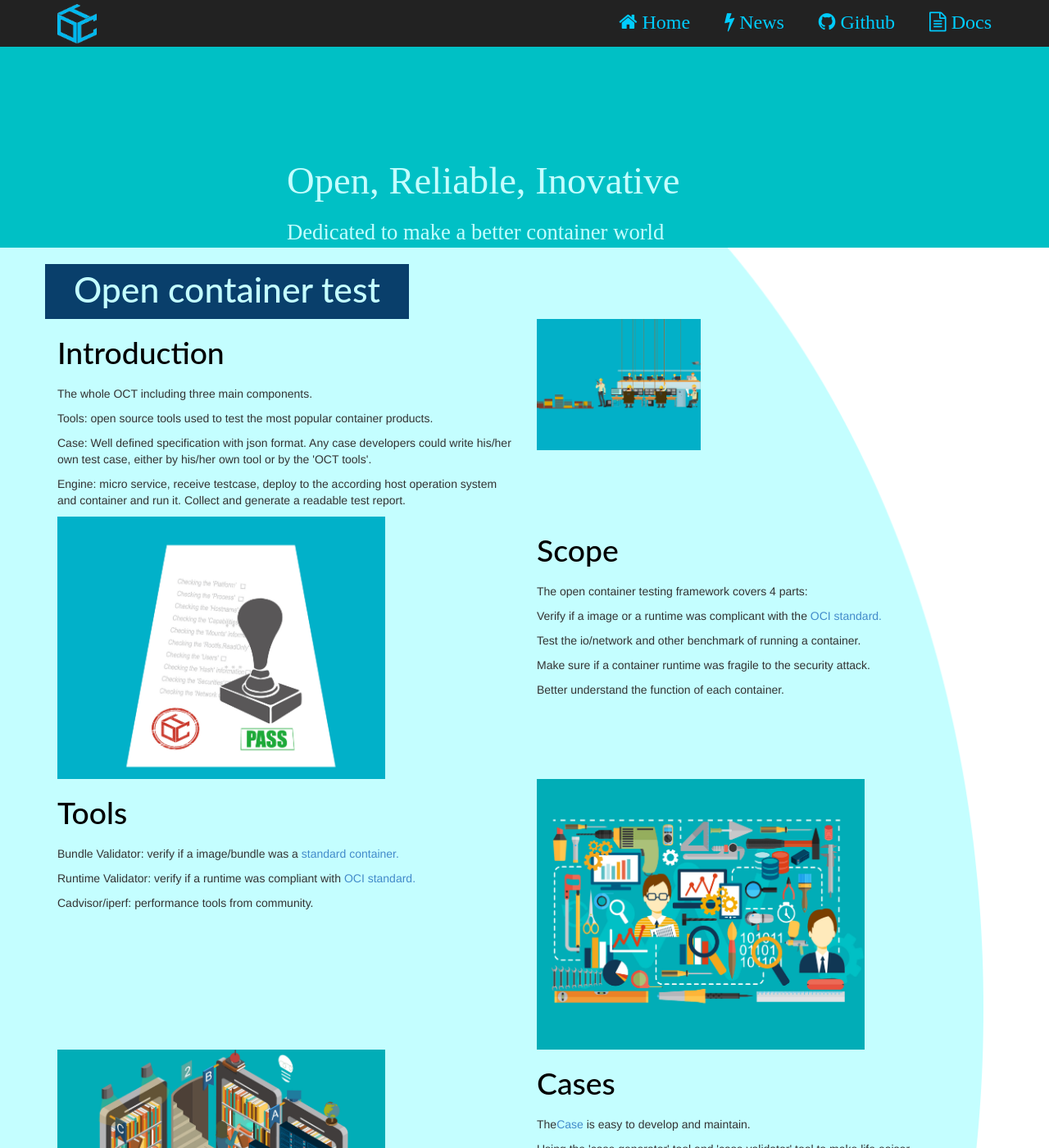
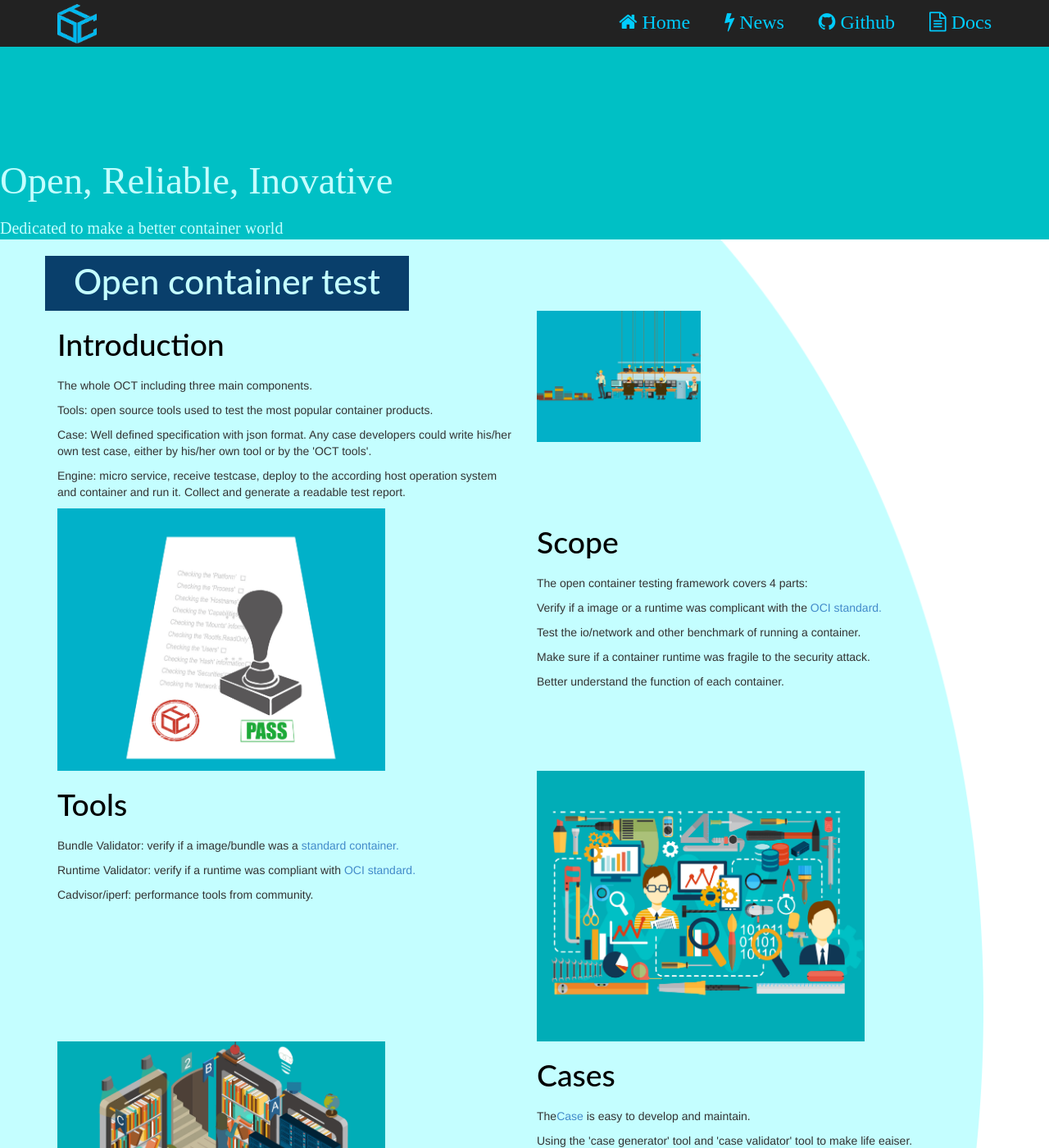
Before and after one commit to ociweb/ociweb.github.io, a Jekyll site: the page index.html, which Jekyll copies as it is, in a window 1280 px wide and 1400 px high. Shown: the whole window at 82% size. Built offline with Jekyll 4.4.1, drawn with Linux system fonts in a browser that asks for light colours; some web fonts are replaced.

Commit message:
Update style.css

```diff
--- a/assets/css/style.css
+++ b/assets/css/style.css
@@ -216,14 +216,14 @@ h3 {
   color:#c4feff;
   font-size:35pt;
   margin-top:110px;
-  margin-left:350px;
+  margin-right:0px;
 }
 .banner-little{
   font-family:DokChampa;
   color:#c4feff;
-  font-size:20pt;
+  font-size:15pt;
   margin-top:10px;
-  margin-left:350px;
+  margin-right:0px;
 }
 .footer .btn {
   padding: 0px;
```
